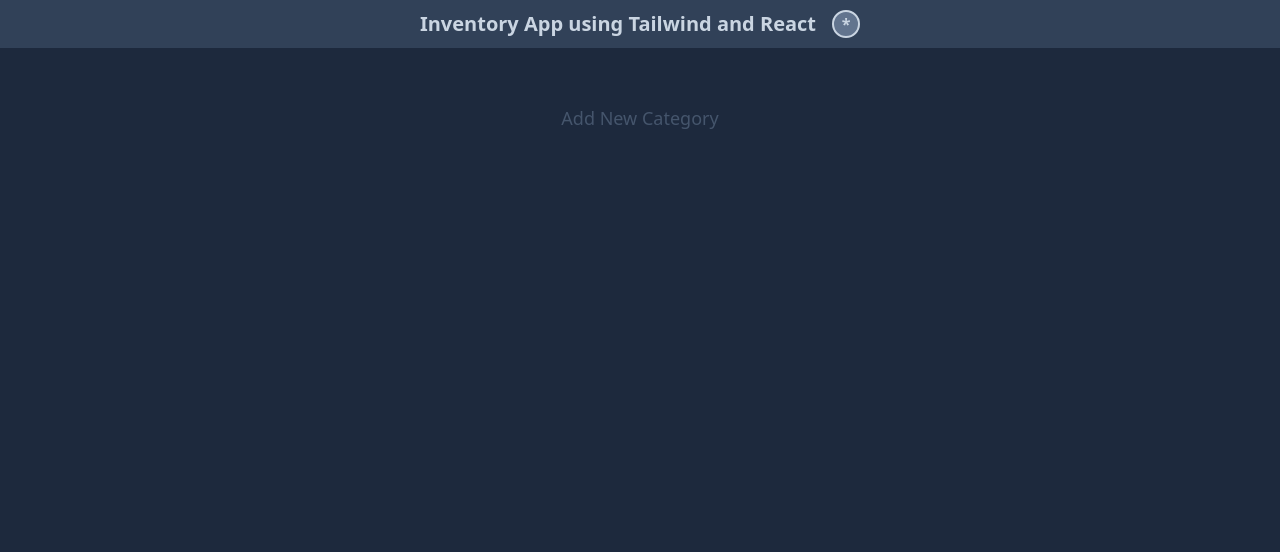
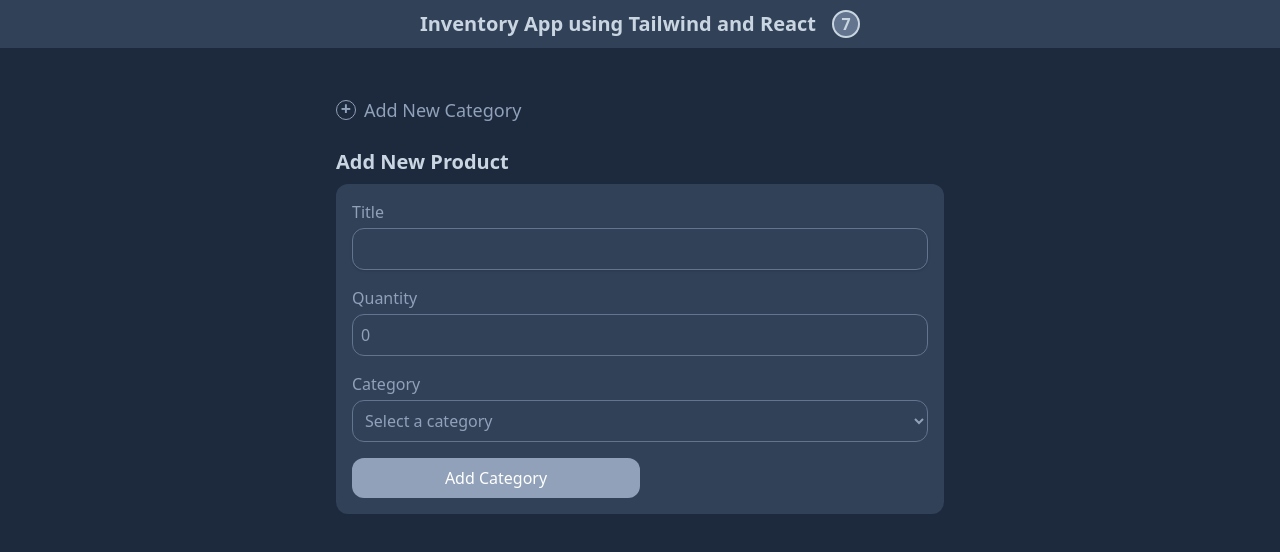
Before and after one commit to ellefamkar/React-Inventory, a React (Vite) app: page / in a window 1280 px wide. Shown: the top 552 px of the page. Built offline with nearby package versions, Linux system fonts and the light colour scheme.

Commit message:
feat : Add products form and its logic

```diff
--- a/src/App.css
+++ b/src/App.css
@@ -1,8 +1,8 @@
 #root {
-  max-width: 1280px;
+  /* max-width: 1280px; */
   margin: 0 auto;
   /* padding: 2rem; */
-  text-align: center;
+  /* text-align: center; */
 }
 
 /* .logo {
--- a/src/App.jsx
+++ b/src/App.jsx
@@ -1,7 +1,8 @@
+import { useState } from "react";
 import "./App.css";
-import CategoryForm from "./components/Categories";
+import CategoryForm from "./components/CategoriesForm";
 import Navbar from "./components/Navbar";
-import Products from "./components/Products";
+import ProductsForm from "./components/ProductsForm";
 
 // const products = [
 //   {
@@ -41,13 +42,16 @@
 // ];
 
 function App() {
+  const [categories, setCategories] = useState([]);
+  const [products, setProducts] = useState([]);
+  console.log(products);
+
   return (
     <div className="bg-slate-800 min-h-screen">
       <Navbar />
       <div className="container max-w-screen-sm mx-auto p-4">
-        <CategoryForm />
-
-        <Products />
+        <CategoryForm setCategories={setCategories} />
+        <ProductsForm categories={categories} setProducts={setProducts} />
       </div>
     </div>
   );
@@ -55,6 +59,7 @@
 
 export default App;
 
+// Roadmap note fore users
 // 1. install vite-react
 // 2. install tailwindcss
 // 3. install extension = tailwind css intellicence
--- a/src/components/Categories.jsx
+++ b/src/components/CategoriesForm.jsx
@@ -1,23 +1,34 @@
 import React, { useState } from "react";
 
-function CategoryForm() {
+function CategoryForm({ setCategories }) {
+  // To show Add Cat btn or hide it
   const [isShown, setIsShown] = useState(false);
+
+  // to handle form data
   const [categoryFormData, setCategoryFormData] = useState({
     title: "",
     description: "",
   });
-  const [categories, setCategories] = useState([]);
 
+  // to handle onChange function for all data in the form using one handler
   const changeHandler = ({ target }) => {
     const { name, value } = target;
     setCategoryFormData({ ...categoryFormData, [name]: value });
   };
 
+  // Add new Category and set categories
+  // since we lifted up categories we use prevState here
   const addNewCategoryHandler = (e) => {
+
     e.preventDefault();
-    setCategories([
-      ...categories,
-      { ...categoryFormData, createdAt: new Date().toISOString() },
+
+    setCategories((prevState) => [
+      ...prevState,
+      {
+        ...categoryFormData,
+        createdAt: new Date().toISOString(),
+        id: new Date().getTime(),
+      },
     ]);
     setCategoryFormData({ title: "", description: "" });
   };
@@ -27,13 +38,19 @@
       <button
         id="toggle-add-category"
         onClick={() => setIsShown(!isShown)}
-        className="text-slate-600 text-lg my-4 font-medium cursor-pointer"
+        className={`*
+          text-slate-400 text-lg my-2 font-medium cursor-pointer flex items-center
+          ${isShown && "hidden"}
+          `}
       >
+        <span className="bg-slate-800 font-bold flex items-center justify-center text-center align-middle border-1 text-slate-400 border-slate-400 w-5 h-5 rounded-full pb-1 mr-2">
+          +
+        </span>
         Add New Category
       </button>
       {isShown && (
-        <div className="mb-6" id="category-wrapper">
-          <h2 className="text-xl text-slate-300 font-bold mb-2">
+        <div className="my-6" id="category-wrapper">
+          <h2 className="text-xl text-slate-300 font-bold mb-3">
             Add New Category
           </h2>
           <form className="bg-slate-700 p-4 rounded-xl flex flex-col gap-y-4">
@@ -47,7 +64,7 @@
                 type="text"
                 name="title"
                 id="title"
-                className="bg-transparent rounded-xl border border-slate-500 text-slate-400 w-full md:w-auto p-2 shadow"
+                className="bg-transparent rounded-xl border border-slate-500 text-slate-400 w-full p-2 shadow focus:outline-0 focus:border-slate-400 focus:shadow"
               />
             </div>
             <div className="text-left">
@@ -60,22 +77,22 @@
               <textarea
                 value={categoryFormData.description}
                 onChange={changeHandler}
-                className="bg-transparent rounded-xl border border-slate-500 text-slate-400 h-26 w-full md:w-full p-2"
+                className="bg-transparent rounded-xl border border-slate-500 text-slate-400 h-26 w-full p-2 focus:outline-0 focus:border-slate-400 focus:shadow"
                 name="description"
                 id="description"
               ></textarea>
             </div>
-            <div className="flex justify-space-between">
+            <div className="flex flex-col sm:flex-row items-center justify-between gap-x-4">
               <button
                 onClick={() => setIsShown(false)}
-                className="bg-transparent rounded-xl border border-slate-500 text-slate-400 w-full md:w-1/2 mx-1 p-2 cursor-pointer transition hover:translate-y-0.5"
+                className="bg-transparent my-1 rounded-xl border border-slate-500 text-slate-400 w-full sm:w-1/2 mx-1 p-2 cursor-pointer transition hover:translate-y-0.5"
               >
                 Cancel
               </button>
               <button
                 onClick={addNewCategoryHandler}
                 type="submit"
-                className="bg-slate-400 text-white rounded-xl border-0 mx-1 w-full md:w-1/2 p-2 cursor-pointer transition hover:translate-y-0.5"
+                className="bg-slate-400 my-1 text-white rounded-xl border-0 mx-1 w-full sm:w-1/2 p-2 cursor-pointer transition hover:translate-y-0.5"
               >
                 Add Category
               </button>
--- a/src/components/Navbar.jsx
+++ b/src/components/Navbar.jsx
@@ -7,7 +7,7 @@
         Inventory App using Tailwind and React
       </h1>
       <span className="flex items-center justify-center w-7 h-7 rounded-full bg-slate-500 border-2 border-slate-300 font-bold text-slate-300">
-        *
+        7
       </span>
     </div>
   );
--- a/src/components/Products.jsx
+++ /dev/null
@@ -1,11 +0,0 @@
-import React from 'react'
-
-function Products() {
-  return (
-    <div>
-
-    </div>
-  )
-}
-
-export default Products
--- /dev/null
+++ b/src/components/ProductsForm.jsx
@@ -0,0 +1,98 @@
+import React, { useState } from "react";
+
+function ProductsForm({ categories, setProducts }) {
+  const [productData, setProductdata] = useState({
+    title: "",
+    quantity: 0,
+    categoryId: "",
+  });
+
+  const changeHandler = (e) => {
+    const {name, value} = e.target
+    setProductdata({...productData, [name]: value});
+  };
+
+  const addNewProductHandler = (e) => {
+    e.preventDefault();
+    const newProduct = {
+      ...productData,
+      createdAt : new Date().toISOString(),
+      id: new Date().getTime(),
+    }
+    setProducts((prevState) => [...prevState, newProduct]);
+    setProductdata({title: "", quantity: 0, categoryId: ""})
+
+  }
+
+  return (
+    <div className="my-6">
+      <h2 className="text-xl text-slate-300 font-bold mb-2">Add New Product</h2>
+      <form className="bg-slate-700 p-4 rounded-xl flex flex-col gap-y-4">
+        <div className="text-left">
+          <label htmlFor="title" className="block mb-1 text-slate-400">
+            Title
+          </label>
+          <input
+            value={productData.title}
+            onChange={changeHandler}
+            type="text"
+            name="title"
+            id="title"
+            className="bg-transparent rounded-xl border border-slate-500 text-slate-400 w-full p-2 shadow"
+          />
+        </div>
+        <div className="text-left">
+          <label htmlFor="quantity" className="block mb-1 text-slate-400">
+            Quantity
+          </label>
+          <input
+            value={productData.quantity }
+            onChange={changeHandler}
+            className="bg-transparent rounded-xl border border-slate-500 text-slate-400 w-full p-2"
+            type="number"
+            name="quantity"
+            id="quantity"
+          />
+        </div>
+        <div className="text-left">
+          <label htmlFor="categoryId" className="block mb-1 text-slate-400">
+            Category
+          </label>
+          <select
+            value={productData.categoryId}
+            onChange={changeHandler}
+            className="bg-transparent rounded-xl border border-slate-500 text-slate-400 w-full md:w-full p-2"
+            name="categoryId"
+            id="categoryId"
+          >
+            <option className="bg-slate-500 text-slate-300" value="">
+              Select a category
+            </option>
+            {categories.map((item) => {
+              return (
+                <option
+                  key={item.id}
+                  className="bg-slate-500 text-slate-300"
+                  value={item.id}
+                >
+                  {item.title}
+                </option>
+              );
+            })}
+          </select>
+        </div>
+        <div className="flex items-center justify-between gap-x-4">
+          <button
+            onClick={addNewProductHandler}
+            type="submit"
+            className="bg-slate-400 text-white rounded-xl border-0 w-full md:w-1/2 p-2 cursor-pointer transition hover:translate-y-0.5"
+          >
+            Add Category
+          </button>
+        </div>
+      </form>
+    </div>
+  );
+}
+
+export default ProductsForm;
```
